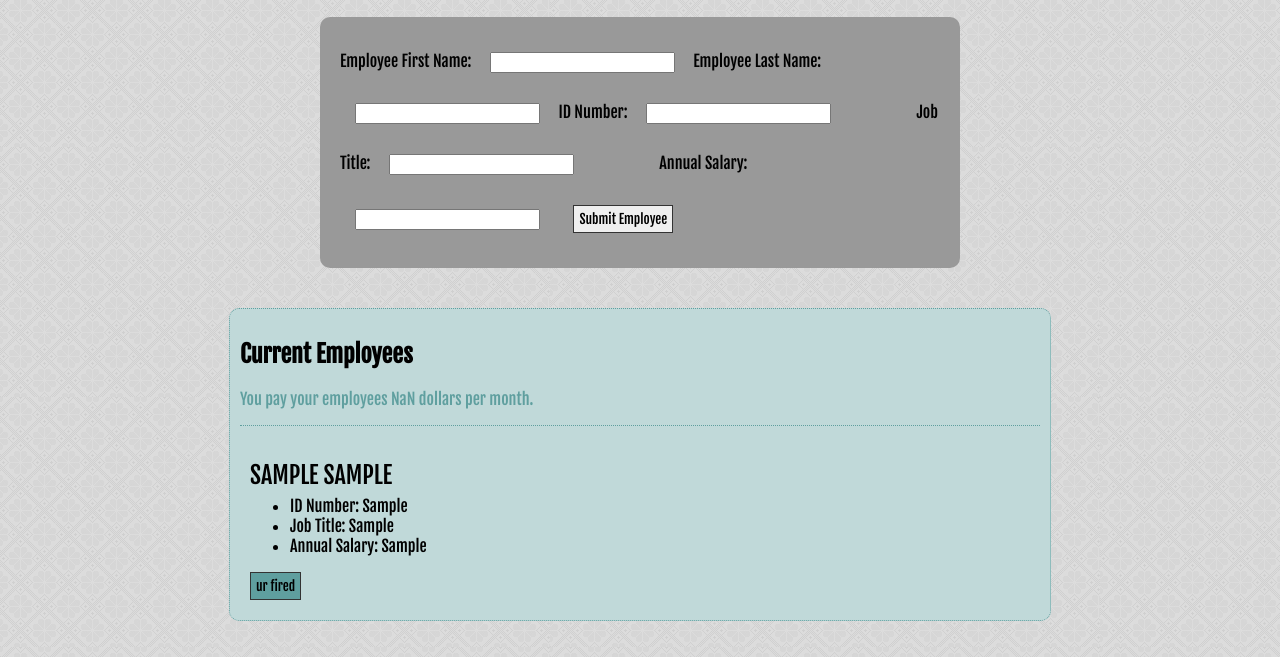
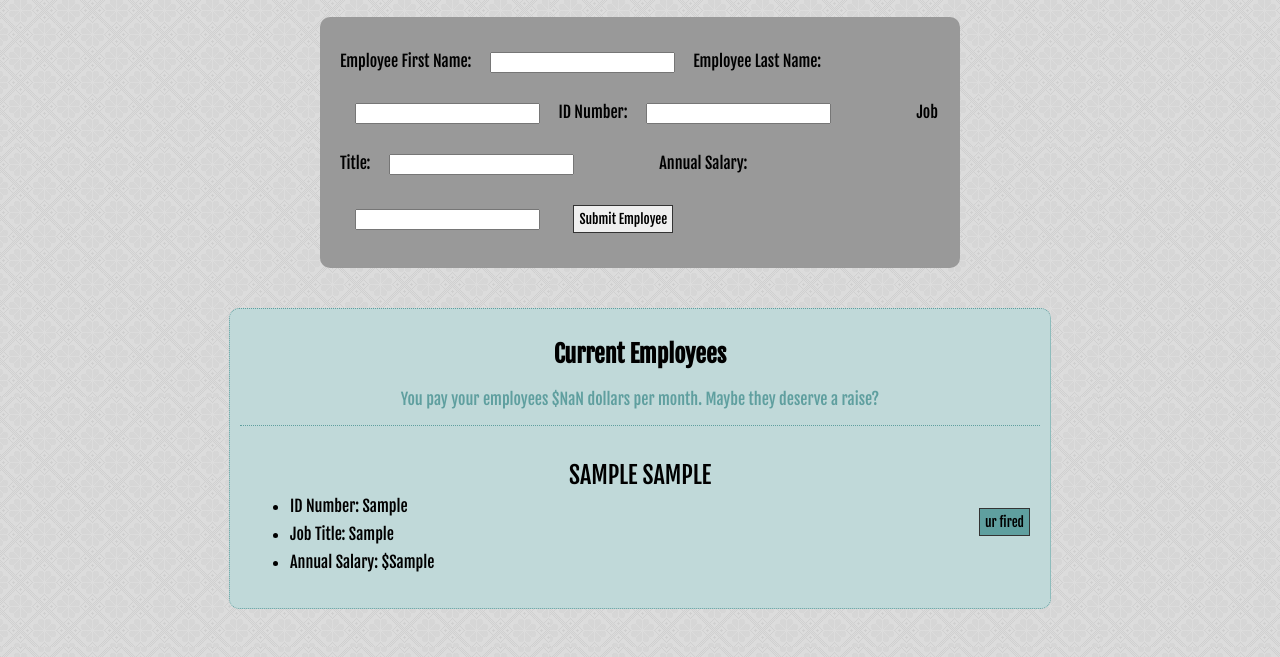
Before and after one commit to emilykeenan/weekend_assignment_1_employees, a plain HTML site: page index.html in a window 1280 px wide. Both pictures are taken after typing "Sample", "Sample", "Sample", "Sample", "Sample" into the empty fields and a click on the input "Submit Employee". Shown: the part 103-760 px from the top of the page. Drawn offline with Linux system fonts and the light colour scheme.

Commit message:
more unnecessary styling

```diff
--- a/form-style.css
+++ b/form-style.css
@@ -17,6 +17,7 @@ h1 {
   border: #5F9F9F 1px dotted;
   background-color: #C0D9D9;
   border-radius: 10px;
+  margin-bottom: 50px;
 }
 
 .person {
@@ -64,6 +65,7 @@ input {
   font-size: 24px;
   text-transform: uppercase;
   margin-bottom: -10px;
+  text-align: center;
 }
 
 .fired {
@@ -71,6 +73,8 @@ input {
   background-color: #5F9F9F;
   padding: 5px;
   font-family: 'Fjalla One', sans-serif;
+  float: right;
+  margin-top: -80px;
 }
 .fired:hover {
   border: 1px solid #333333;
@@ -80,4 +84,13 @@ input {
 
 #monthlysalary {
   color: #5F9F9F;
+  text-align: center;
 }
+
+h2 {
+  text-align: center;
+}
+
+li {
+    margin-bottom: 8px;
+}
--- a/forms.js
+++ b/forms.js
@@ -48,11 +48,11 @@ $(document).ready(function() {
       $el.append('<p id="showname">' + empInfo.employeefirstname + ' ' + empInfo.employeelastname + '</p>' +
       '<ul>' + '<li>' + 'ID Number: ' + empInfo.idnumber + '</li>' +
       '<li>' + 'Job Title: ' +empInfo.jobtitle  + '</li>' +
-      '<li>' + 'Annual Salary: ' + empInfo.salary  + '</li>' + '</ul>' );
+      '<li>' + 'Annual Salary: $' + empInfo.salary  + '</li>' + '</ul>' );
 
       $el.append('<button class="fired">ur fired</button>'); //adding delete button
 
-      $('#monthlysalary').text('You pay your employees ' + monthlySal + ' dollars per month.');
+      $('#monthlysalary').text('You pay your employees $' + monthlySal + ' dollars per month. Maybe they deserve a raise?');
 
     }
 
```
